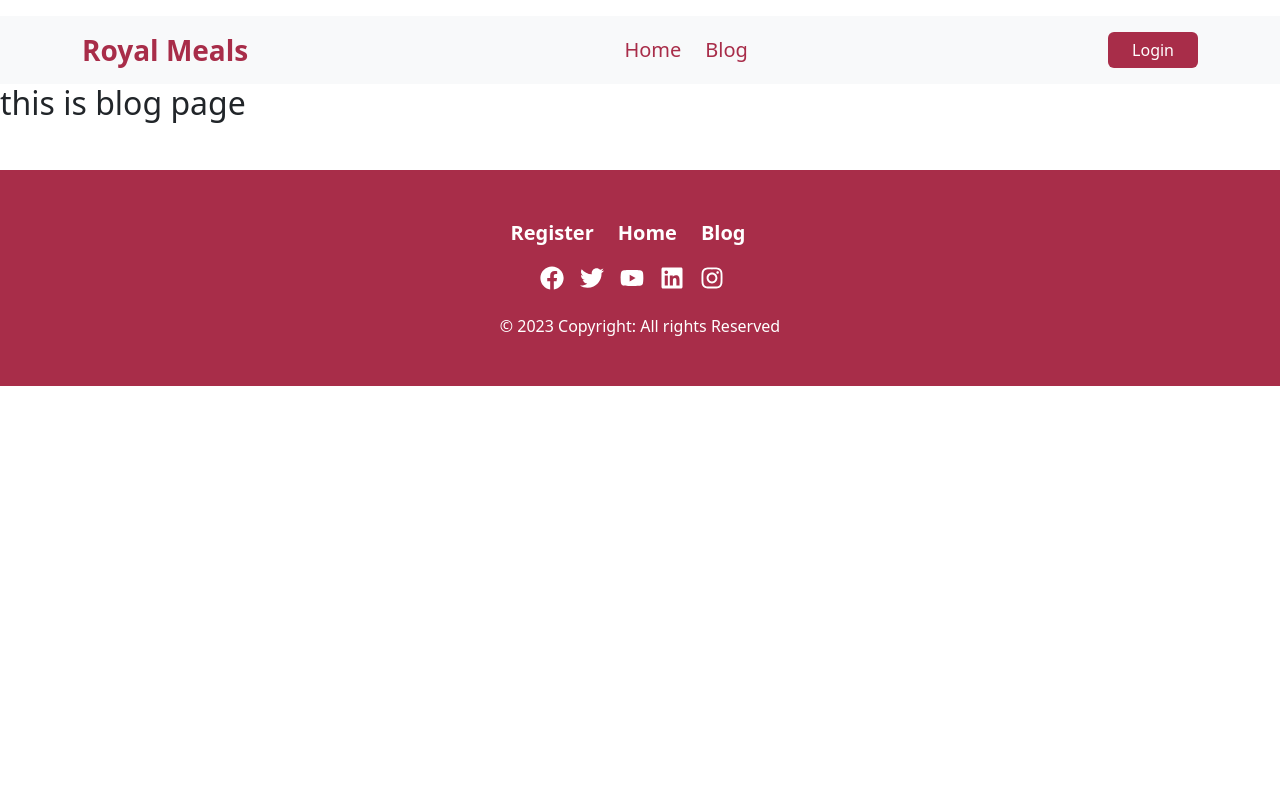
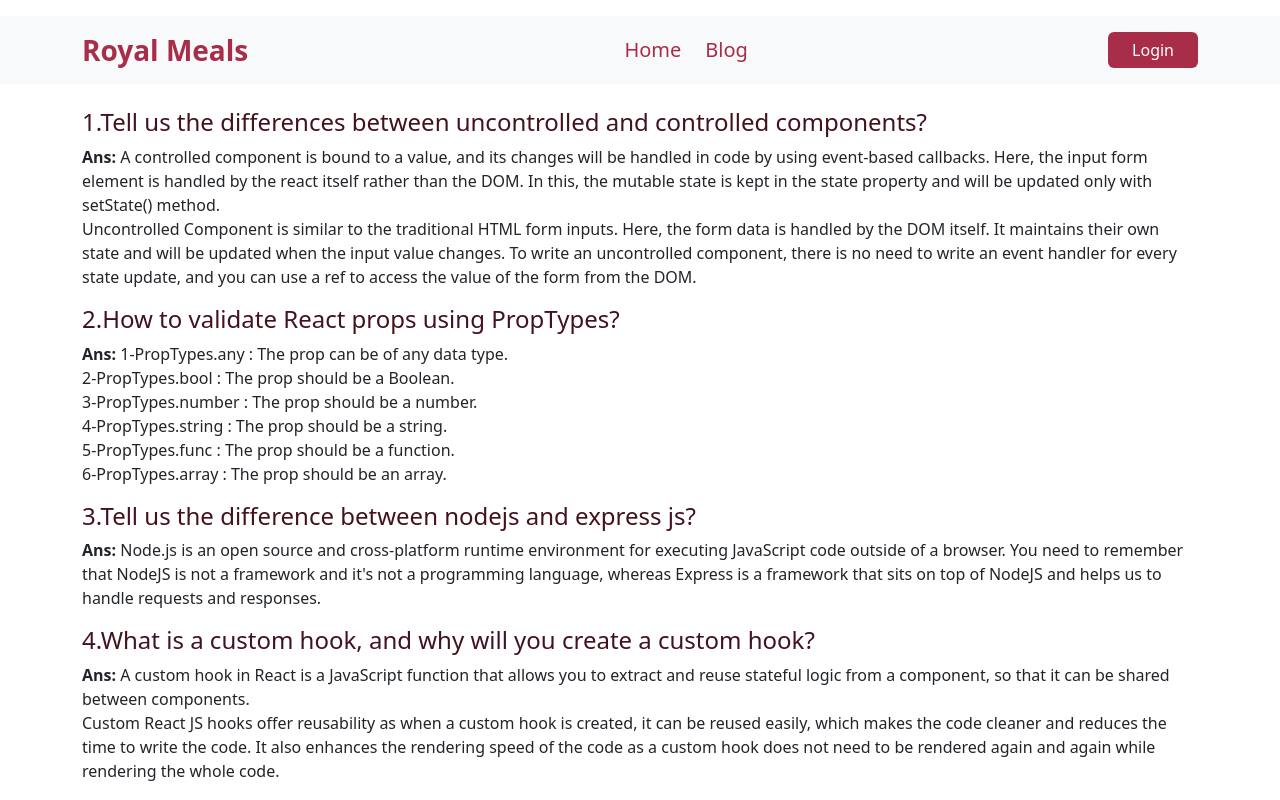
Before and after one commit to NaimurAlltime/royal-meals-client, a React (Vite) app: page /blog in a window 1280 px wide. Shown: the top 800 px of the page. Built offline with nearby package versions, Linux system fonts and the light colour scheme; no server answers.

Commit message:
blog page added

```diff
--- a/src/components/Blog/Blog.jsx
+++ b/src/components/Blog/Blog.jsx
@@ -1,10 +1,70 @@
 import React from "react";
+import { Container } from "react-bootstrap";
 
 const Blog = () => {
   return (
-    <div>
-      <h2>this is blog page</h2>
-    </div>
+    <Container className="mt-4">
+      <h3 style={{ color: "#43121d" }} className="fs-4 fw-semiBold">
+        1.Tell us the differences between uncontrolled and controlled
+        components?
+      </h3>
+      <p>
+        <span className="fs-6 fw-semibold">Ans:</span> A controlled component is
+        bound to a value, and its changes will be handled in code by using
+        event-based callbacks. Here, the input form element is handled by the
+        react itself rather than the DOM. In this, the mutable state is kept in
+        the state property and will be updated only with setState() method.
+        <br />
+        Uncontrolled Component is similar to the traditional HTML form inputs.
+        Here, the form data is handled by the DOM itself. It maintains their own
+        state and will be updated when the input value changes. To write an
+        uncontrolled component, there is no need to write an event handler for
+        every state update, and you can use a ref to access the value of the
+        form from the DOM.
+      </p>
+      <h3 style={{ color: "#43121d" }} className="fs-4 fw-semiBold">
+        2.How to validate React props using PropTypes?
+      </h3>
+      <p>
+        <span className="fs-6 fw-semibold">Ans:</span> 1-PropTypes.any : The
+        prop can be of any data type.
+        <br />
+        2-PropTypes.bool : The prop should be a Boolean.
+        <br />
+        3-PropTypes.number : The prop should be a number.
+        <br />
+        4-PropTypes.string : The prop should be a string.
+        <br />
+        5-PropTypes.func : The prop should be a function.
+        <br />
+        6-PropTypes.array : The prop should be an array.
+      </p>
+      <h3 style={{ color: "#43121d" }} className="fs-4 fw-semiBold">
+        3.Tell us the difference between nodejs and express js?
+      </h3>
+      <p>
+        <span className="fs-6 fw-semibold">Ans:</span> Node.js is an open source
+        and cross-platform runtime environment for executing JavaScript code
+        outside of a browser. You need to remember that NodeJS is not a
+        framework and it's not a programming language, whereas Express is a
+        framework that sits on top of NodeJS and helps us to handle requests and
+        responses.
+      </p>
+      <h3 style={{ color: "#43121d" }} className="fs-4 fw-semiBold">
+        4.What is a custom hook, and why will you create a custom hook?
+      </h3>
+      <p>
+        <span className="fs-6 fw-semibold">Ans:</span> A custom hook in React is
+        a JavaScript function that allows you to extract and reuse stateful
+        logic from a component, so that it can be shared between components.
+        <br />
+        Custom React JS hooks offer reusability as when a custom hook is
+        created, it can be reused easily, which makes the code cleaner and
+        reduces the time to write the code. It also enhances the rendering speed
+        of the code as a custom hook does not need to be rendered again and
+        again while rendering the whole code.
+      </p>
+    </Container>
   );
 };
 
```
